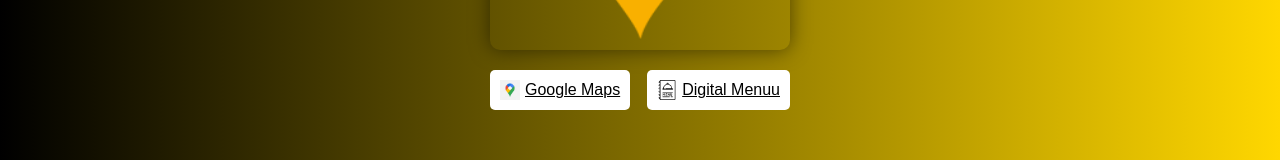
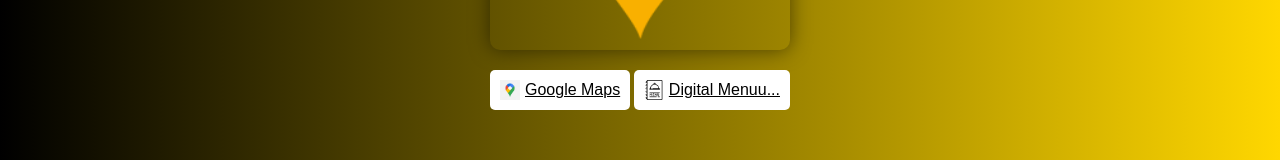
Before and after one commit to Monzer-OM/htmlProject, a plain HTML site: page hi.html in a window 1280 px wide. Shown: the part 468-628 px from the top of the page. Drawn offline with Linux system fonts and the light colour scheme.

Commit message:
change try

```diff
--- a/hi.html
+++ b/hi.html
@@ -84,7 +84,7 @@
             <a href="https://qr.ercanburger.com/menu/tr/subeler/tum/menu-gel-al.php" class="button" target="_blank">
                 <img src="menu.png
                 " alt="Digital Menu Icon" class="icon">
-                Digital Menuu
+                Digital Menuu...
             </a>
         </div>
     </div>
```
